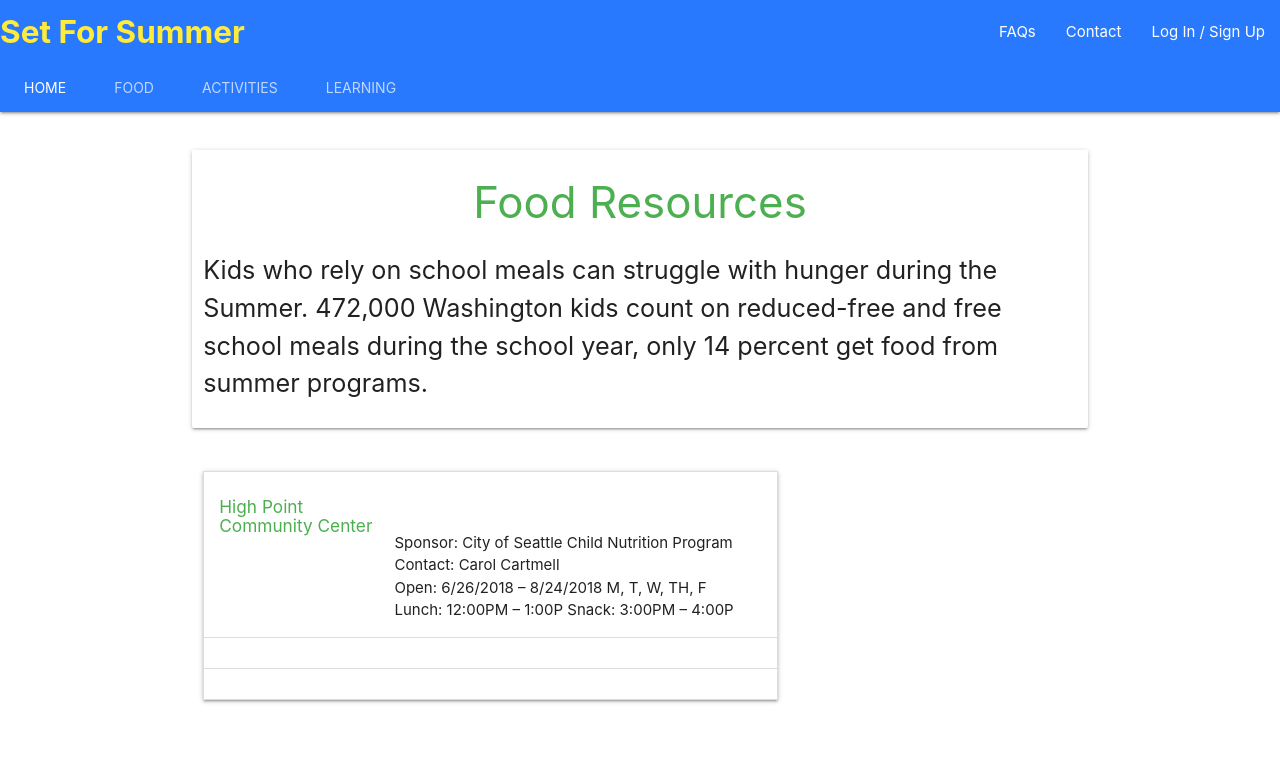
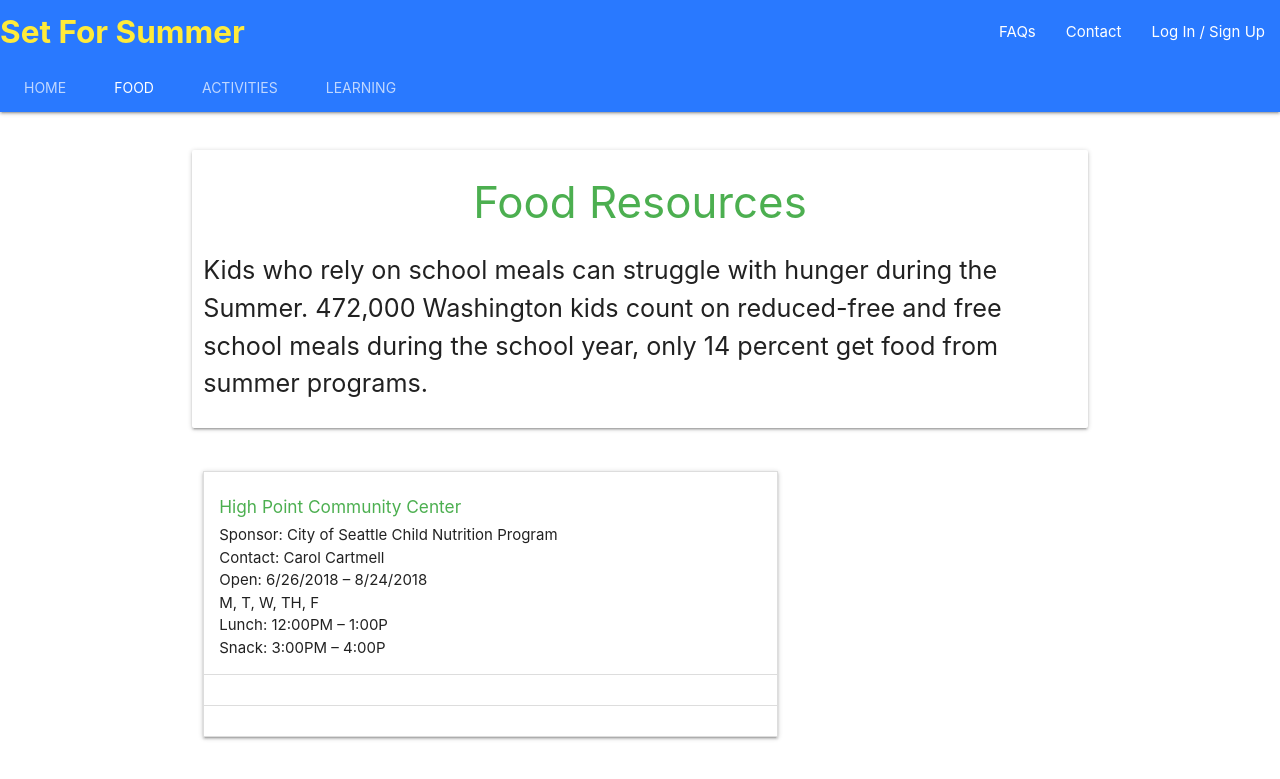
Before and after one commit to sMirziteh/setForSummer, a Django app: page /food in a window 1280 px wide. Shown: the top 779 px of the page. Run offline with Django 3.2, Linux system fonts and the light colour scheme; parts of the project's set-up code (start-up, migrations or seed data) failed here and were passed over.

Commit message:
styled the food page collapsible card and linked home and food

```diff
--- a/setForSummer_project/apps/setForSummer_app/templates/setForSummer_app/food.html
+++ b/setForSummer_project/apps/setForSummer_app/templates/setForSummer_app/food.html
@@ -53,10 +53,10 @@
         <div class="nav-content yellow-text">
             <ul class="tabs tabs-transparent yellow-text">
                 <li class="tab">
-                    <a href="#home" class="active">Home</a>
+                    <a href="/setHome" class="">Home</a>
                 </li>
                 <li class="tab">
-                    <a href="/food" class="">Food</a>
+                    <a href="/food" class="active">Food</a>
                 </li>
                 <li class="tab">
                     <a href="#activities">Activities</a>
@@ -100,17 +100,16 @@
                 <ul class="collapsible">
                     <li>
                         <div class="collapsible-header">
-                            <h6 class="green-text">High Point Community Center</h6>
-                            <br>
-                            <br>
-                            Sponsor: City of Seattle Child Nutrition Program
-                            Contact: Carol Cartmell
-                            <br>
-                            Open: 6/26/2018 – 8/24/2018
-                            M, T, W, TH, F
-                            <br>
-                            Lunch: 12:00PM – 1:00P
-                            Snack: 3:00PM – 4:00P
+                            <ul>
+                                <li><a href="#"><h6 class="green-text">High Point Community Center</h6></a></li>
+                                <li>Sponsor: City of Seattle Child Nutrition Program</li>
+                                <li>Contact: Carol Cartmell</li>
+                                <li>Open: 6/26/2018 – 8/24/2018</li>
+                                <li>M, T, W, TH, F</li>
+                                <li>Lunch: 12:00PM – 1:00P</li>
+                                <li></li>
+                                <li>Snack: 3:00PM – 4:00P</li>
+                            </ul>
                         </div>
                         <div class="collapsible-body ">
                             map
```
Also changed, not shown: setForSummer_project/apps/setForSummer_app/templates/setForSummer_app/index.html (+5 -5 lines).
